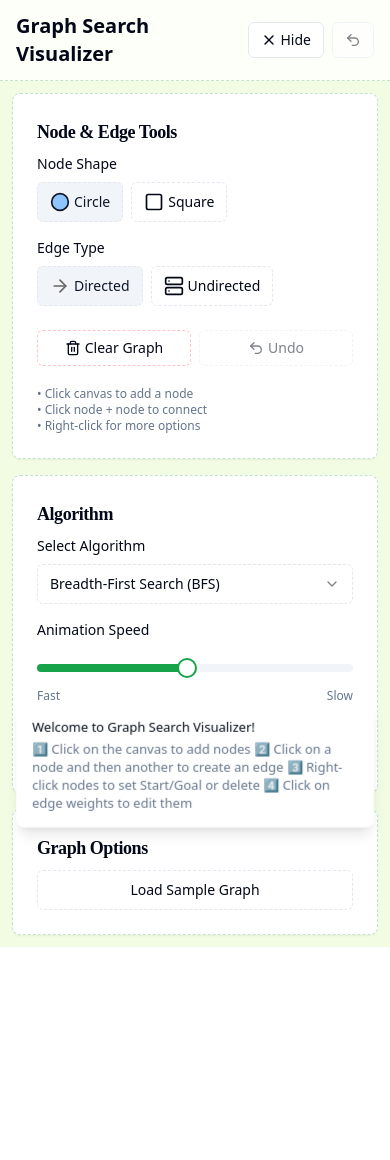
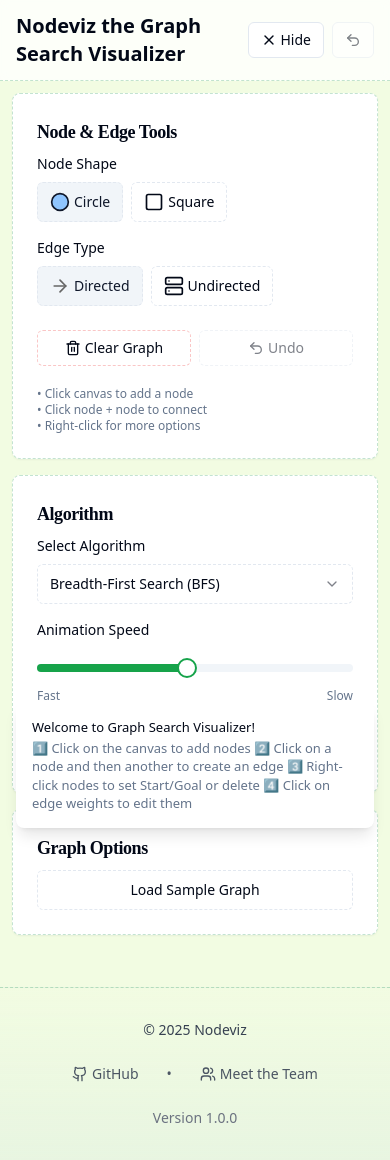
Before and after one commit to Sahnik0/Nodeviz, a React (Vite) app: page / in a window 390 px wide. Before the commit the page ends 947 px from the top, so only its background shows below. Built offline with nearby package versions, Linux system fonts and the light colour scheme.

Commit message:
Footer and meet the team added

```diff
--- a/src/App.tsx
+++ b/src/App.tsx
@@ -1,11 +1,11 @@
-
 import { Toaster } from "@/components/UI/toaster";
 import { Toaster as Sonner } from "@/components/UI/sonner";
 import { TooltipProvider } from "@/components/UI/tooltip";
 import { QueryClient, QueryClientProvider } from "@tanstack/react-query";
-import { BrowserRouter, Routes, Route } from "react-router-dom";
+import { BrowserRouter as Router, Routes, Route } from "react-router-dom";
 import Index from "./pages/Index";
 import NotFound from "./pages/NotFound";
+import Team from "./pages/Team";
 
 const queryClient = new QueryClient();
 
@@ -14,12 +14,13 @@ const App = () => (
     <TooltipProvider>
       <Toaster />
       <Sonner />
-      <BrowserRouter>
+      <Router>
         <Routes>
           <Route path="/" element={<Index />} />
           <Route path="*" element={<NotFound />} />
+          <Route path="/team" element={<Team />} />
         </Routes>
-      </BrowserRouter>
+      </Router>
     </TooltipProvider>
   </QueryClientProvider>
 );
--- /dev/null
+++ b/src/components/Layout/Footer.tsx
@@ -0,0 +1,50 @@
+import React from 'react';
+import { Github, Users } from 'lucide-react';
+import { Link } from 'react-router-dom';
+
+const Footer = () => {
+  return (
+    <footer className="w-full border-t border-dashed border-[#38a169]/30 py-8 px-4 mt-10 bg-gradient-to-b from-transparent to-[#e8f5e1]">
+      <div className="container mx-auto">
+        <div className="flex flex-col sm:flex-row justify-between items-center gap-6">
+          <div className="flex items-center gap-2">
+            <span className="text-sm font-medium text-gray-700">
+              © {new Date().getFullYear()} Nodeviz
+            </span>
+            <span className="hidden sm:inline text-sm text-gray-500">• Building better graph visualizations</span>
+          </div>
+
+          <div className="flex items-center gap-6">
+            <a
+              href="https://github.com"
+              target="_blank"
+              rel="noopener noreferrer"
+              className="text-sm text-gray-600 hover:text-gray-900 flex items-center gap-1 transition-colors hover:underline"
+              aria-label="GitHub"
+            >
+              <Github size={16} />
+              <span>GitHub</span>
+            </a>
+
+            <span className="text-sm text-gray-600 mx-1">•</span>
+
+            <Link
+              to="/team"
+              className="text-sm text-gray-600 hover:text-gray-900 flex items-center gap-1 transition-colors hover:underline"
+              aria-label="Meet the Team"
+            >
+              <Users size={16} />
+              <span>Meet the Team</span>
+            </Link>
+          </div>
+
+          <div className="text-sm text-gray-500">
+            <p>Version 1.0.0</p>
+          </div>
+        </div>
+      </div>
+    </footer>
+  );
+};
+
+export default Footer;
--- a/src/pages/Index.tsx
+++ b/src/pages/Index.tsx
@@ -1,8 +1,8 @@
-
 import { useEffect, useState } from 'react';
 import GraphCanvas from '@/components/Graph/GraphCanvas';
 import GraphControls from '@/components/Graph/GraphControls';
 import NodeEdgeCreator from '@/components/Graph/NodeEdgeCreator';
+import Footer from '@/components/Layout/Footer'; // Import the Footer component
 import { useGraph } from '@/hooks/useGraph';
 import { useAlgorithm } from '@/hooks/useAlgorithm';
 import { Menu, Trash2, Undo2, Info, X } from 'lucide-react';
@@ -269,7 +269,7 @@ const Index = () => {
         <div className="container mx-auto py-3 px-4 sm:px-6">
           <div className="flex items-center justify-between">
             <div>
-              <h1 className="text-xl sm:text-2xl font-bold">Graph Search Visualizer</h1>
+              <h1 className="text-xl sm:text-2xl font-bold">Nodeviz the Graph Search Visualizer</h1>
               <p className="text-muted-foreground text-sm hidden sm:block">Visualize search algorithms in action</p>
             </div>
             <div className="flex gap-2 items-center">
@@ -354,6 +354,8 @@ const Index = () => {
         </div>
       </main>
 
+      <Footer /> {/* Add the Footer component here */}
+
       {contextMenu.visible && (
         <div
           className="fixed bg-white shadow-lg border-2 border-dashed hover:border-solid border-[#38a169]/30 rounded-md py-1 z-50 min-w-[160px] animate-scale-in transition-all"
--- /dev/null
+++ b/src/pages/Team.tsx
@@ -0,0 +1,145 @@
+import React from 'react';
+import { ArrowLeft, Github, Linkedin } from 'lucide-react';
+import { Link } from 'react-router-dom';
+
+interface TeamMemberProps {
+  name: string;
+  role: string;
+  bio: string;
+  imagePath: string;
+  links?: {
+    github?: string;
+    linkedin?: string;
+  };
+}
+
+const TeamMember: React.FC<TeamMemberProps> = ({ name, role, bio, imagePath, links }) => {
+  return (
+    <div className="flex flex-col items-center p-6 bg-white rounded-xl border border-dashed border-[#38a169]/30 transition-all hover:shadow-lg hover:translate-y-1 group">
+      <div className="relative w-36 h-36 rounded-full overflow-hidden mb-5 border-2 border-[#38a169]/30 shadow-md group-hover:border-[#38a169]/70 transition-all">
+        <img
+          src={imagePath}
+          alt={`${name}'s profile`}
+          className="w-full h-full object-cover transition-transform group-hover:scale-105"
+        />
+      </div>
+
+      <h3 className="text-xl font-bold text-gray-800 mb-1">{name}</h3>
+      <p className="text-sm text-[#38a169] font-medium mb-3 px-4 py-1 bg-[#38a169]/10 rounded-full">{role}</p>
+      <p className="text-sm text-gray-600 text-center mb-4 leading-relaxed">{bio}</p>
+
+      <div className="flex gap-4">
+        {links?.github && (
+          <a href={links.github} target="_blank" rel="noopener noreferrer" aria-label="GitHub profile" className="p-2 rounded-full bg-gray-100 hover:bg-gray-200 transition-colors">
+            <Github size={18} className="text-gray-700 hover:text-black transition-colors" />
+          </a>
+        )}
+        {links?.linkedin && (
+          <a href={links.linkedin} target="_blank" rel="noopener noreferrer" aria-label="LinkedIn profile" className="p-2 rounded-full bg-gray-100 hover:bg-gray-200 transition-colors">
+            <Linkedin size={18} className="text-gray-700 hover:text-[#0077b5] transition-colors" />
+          </a>
+        )}
+      </div>
+    </div>
+  );
+};
+
+const Team = () => {
+  const teamMembers: TeamMemberProps[] = [
+    {
+      name: "Sahnik Biswas",
+      role: "Team Lead",
+      bio: "Full-stack developer with expertise in graph algorithms and visualization tools.",
+      imagePath: "/sahnik.jpg",
+      links: {
+        github: "https://github.com/Sahnik0",
+        linkedin: "https://linkedin.com/in/sahnik-biswas"
+      }
+    },
+    {
+      name: "Sankalpa Sarkar",
+      role: "UI/UX Designer",
+      bio: "Creating intuitive user interfaces with a focus on accessibility and user experience.",
+      imagePath: "/assets/team/sankalpa.jpg",
+      links: {
+        github: "https://github.com/sankalpasarkar",
+        linkedin: "https://linkedin.com/in/sankalpa-sarkar"
+      }
+    },
+    {
+      name: "Shreyas Saha",
+      role: "Algorithm Specialist",
+      bio: "Expert in pathfinding algorithms and graph theory with a passion for education.",
+      imagePath: "/assets/team/shreyas.jpg",
+      links: {
+        github: "https://github.com/shreyassaha",
+        linkedin: "https://linkedin.com/in/shreyas-saha"
+      }
+    },
+    {
+      name: "Aninda Debta",
+      role: "Frontend Developer",
+      bio: "React specialist focused on creating interactive and responsive web applications.",
+      imagePath: "/assets/team/aninda.jpg",
+      links: {
+        github: "https://github.com/anindadebta",
+        linkedin: "https://linkedin.com/in/aninda-debta"
+      }
+    },
+    {
+      name: "Srijita Bera",
+      role: "Backend Developer",
+      bio: "Skilled in Node.js and database architecture with experience in high-performance systems.",
+      imagePath: "/assets/team/srijita.jpg",
+      links: {
+        github: "https://github.com/srijitabera",
+        linkedin: "https://linkedin.com/in/srijita-bera"
+      }
+    },
+    {
+      name: "Aishi Mahapatra",
+      role: "QA Engineer",
+      bio: "Ensuring high-quality software through comprehensive testing and performance analysis.",
+      imagePath: "/assets/team/aishi.jpg",
+      links: {
+        github: "https://github.com/aishimahapatra",
+        linkedin: "https://linkedin.com/in/aishi-mahapatra"
+      }
+    },
+    {
+      name: "Purabi Malakar",
+      role: "DevOps Engineer",
+      bio: "Managing infrastructure and optimizing deployment pipelines for seamless application delivery.",
+      imagePath: "/assets/team/purabi.jpg",
+      links: {
+        github: "https://github.com/purabimalakar",
+        linkedin: "https://linkedin.com/in/purabi-malakar"
+      }
+    }
+  ];
+
+  return (
+    <div className="min-h-screen bg-gradient-to-b from-[#F2FCE2] to-white pt-8 pb-16">
+      <div className="container mx-auto px-4">
+        <Link to="/" className="inline-flex items-center text-[#38a169] hover:text-[#2f855a] mb-8 transition-colors bg-white py-2 px-4 rounded-lg shadow-sm hover:shadow-md">
+          <ArrowLeft size={18} className="mr-2" />
+          <span>Back to Visualization</span>
+        </Link>
+
+        <div className="text-center mb-12">
+          <h1 className="text-3xl md:text-5xl font-bold text-gray-800 mb-4">Meet Our Team</h1>
+          <div className="w-24 h-1 bg-[#38a169] mx-auto mb-6 rounded-full"></div>
+          <p className="text-lg text-gray-600 max-w-2xl mx-auto">The brilliant minds behind Nodeviz, dedicated to making algorithm visualization easy, accessible, and enjoyable for everyone.</p>
+        </div>
+
+        <div className="grid grid-cols-1 sm:grid-cols-2 lg:grid-cols-3 gap-8 mt-12">
+          {teamMembers.map((member, index) => (
+            <TeamMember key={index} {...member} />
+          ))}
+        </div>
+      </div>
+    </div>
+  );
+};
+
+export default Team;
```
Also changed, not shown: public/sahnik.jpg (added).
